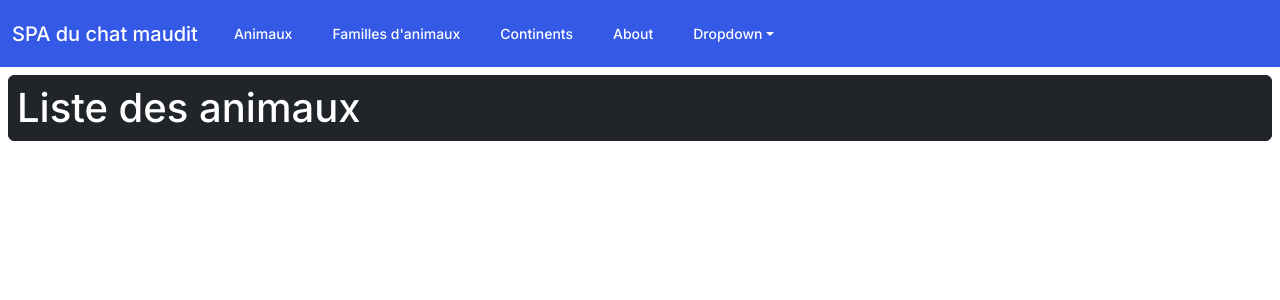
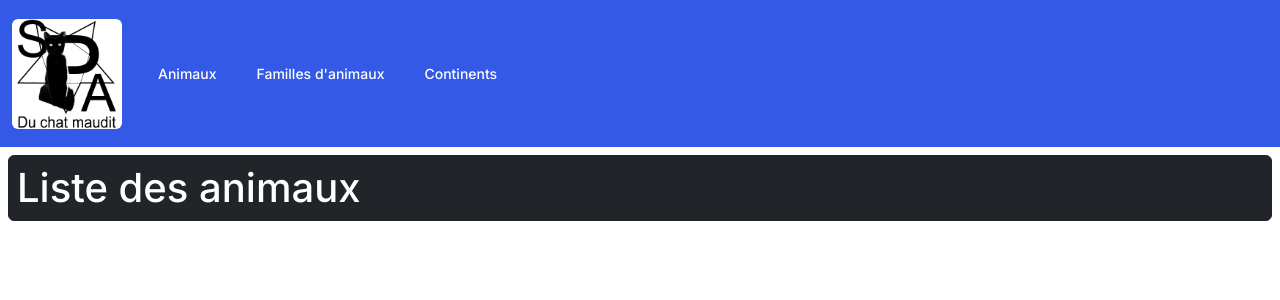
Before and after one commit to Jim57100/Symfony4-MyZoo, a Symfony app: template templates/animal/index.html.twig in a window 1280 px wide. Shown: the top 300 px of the page. Run offline with Twig, Linux system fonts and the light colour scheme; the template is opened without the code that fills it, so the values that code supplies are empty; some libraries are stand-ins or nearby versions.

Commit message:
add logo.png remove dropdown menu

```diff
--- a/templates/base.html.twig
+++ b/templates/base.html.twig
@@ -16,7 +16,7 @@
 
 <nav class="navbar navbar-expand-lg navbar-dark bg-primary">
   <div class="container-fluid">
-    <a class="navbar-brand" href="{{path('animaux')}}">SPA du chat maudit</a>
+    <a class="navbar-brand" href="{{path('animaux')}}"><img src="{{asset('/images/logo.png')}}" class="logo rounded" style="width:110px;"></a>
     <button class="navbar-toggler" type="button" data-bs-toggle="collapse" data-bs-target="#navbarColor01" aria-controls="navbarColor01" aria-expanded="false" aria-label="Toggle navigation">
       <span class="navbar-toggler-icon"></span>
     </button>
@@ -32,19 +32,6 @@
         <li class="nav-item">
           <a class="nav-link" href="{{path('continents')}}">Continents</a>
         </li>
-        <li class="nav-item">
-          <a class="nav-link" href="#">About</a>
-        </li>
-        <li class="nav-item dropdown">
-          <a class="nav-link dropdown-toggle" data-bs-toggle="dropdown" href="#" role="button" aria-haspopup="true" aria-expanded="false">Dropdown</a>
-          <div class="dropdown-menu">
-            <a class="dropdown-item" href="#">Action</a>
-            <a class="dropdown-item" href="#">Another action</a>
-            <a class="dropdown-item" href="#">Something else here</a>
-            <div class="dropdown-divider"></div>
-            <a class="dropdown-item" href="#">Separated link</a>
-          </div>
-        </li>
       </ul>
     </div>
   </div>
```
Also changed, not shown: public/images/logo.png (added).
